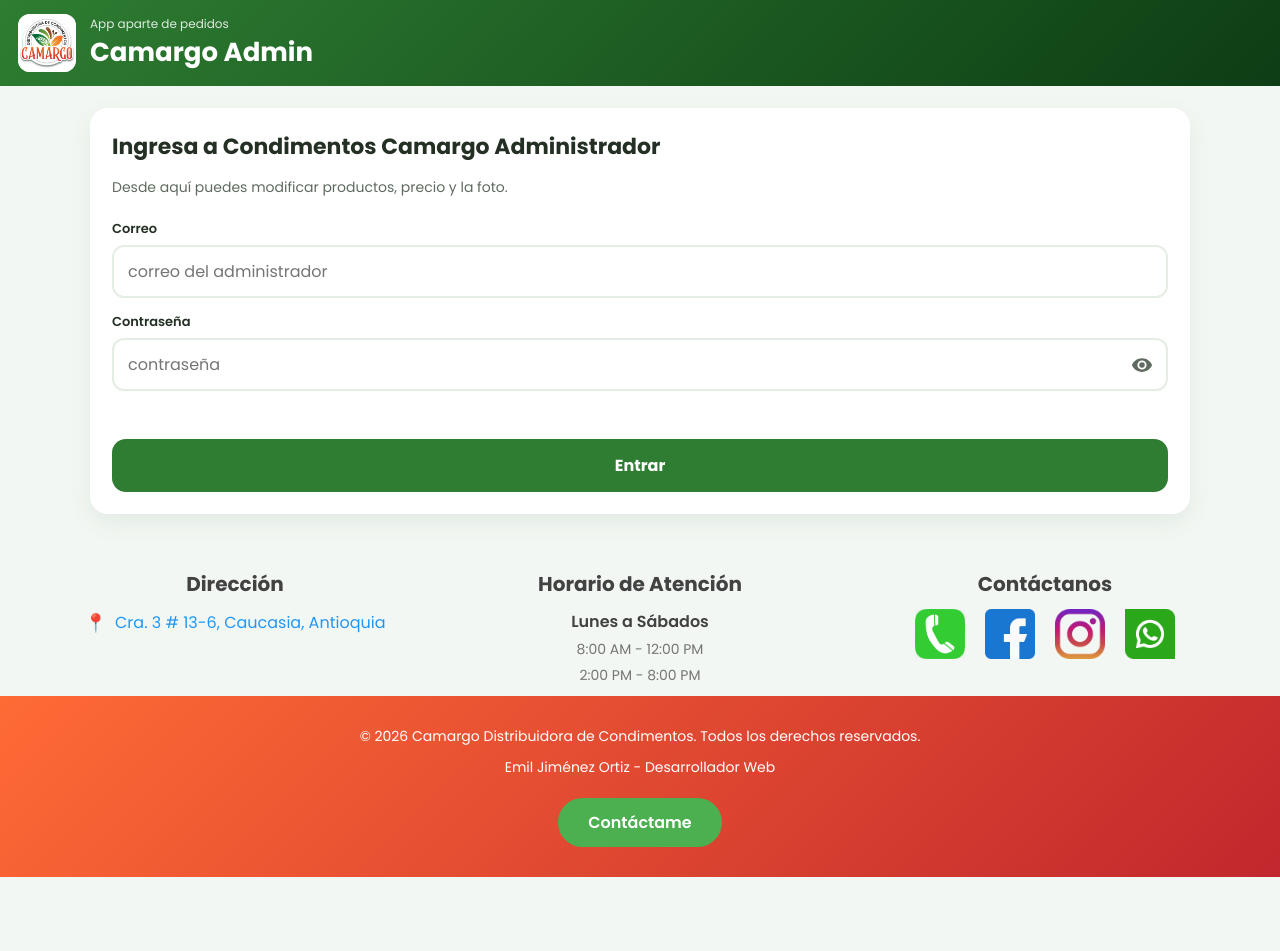
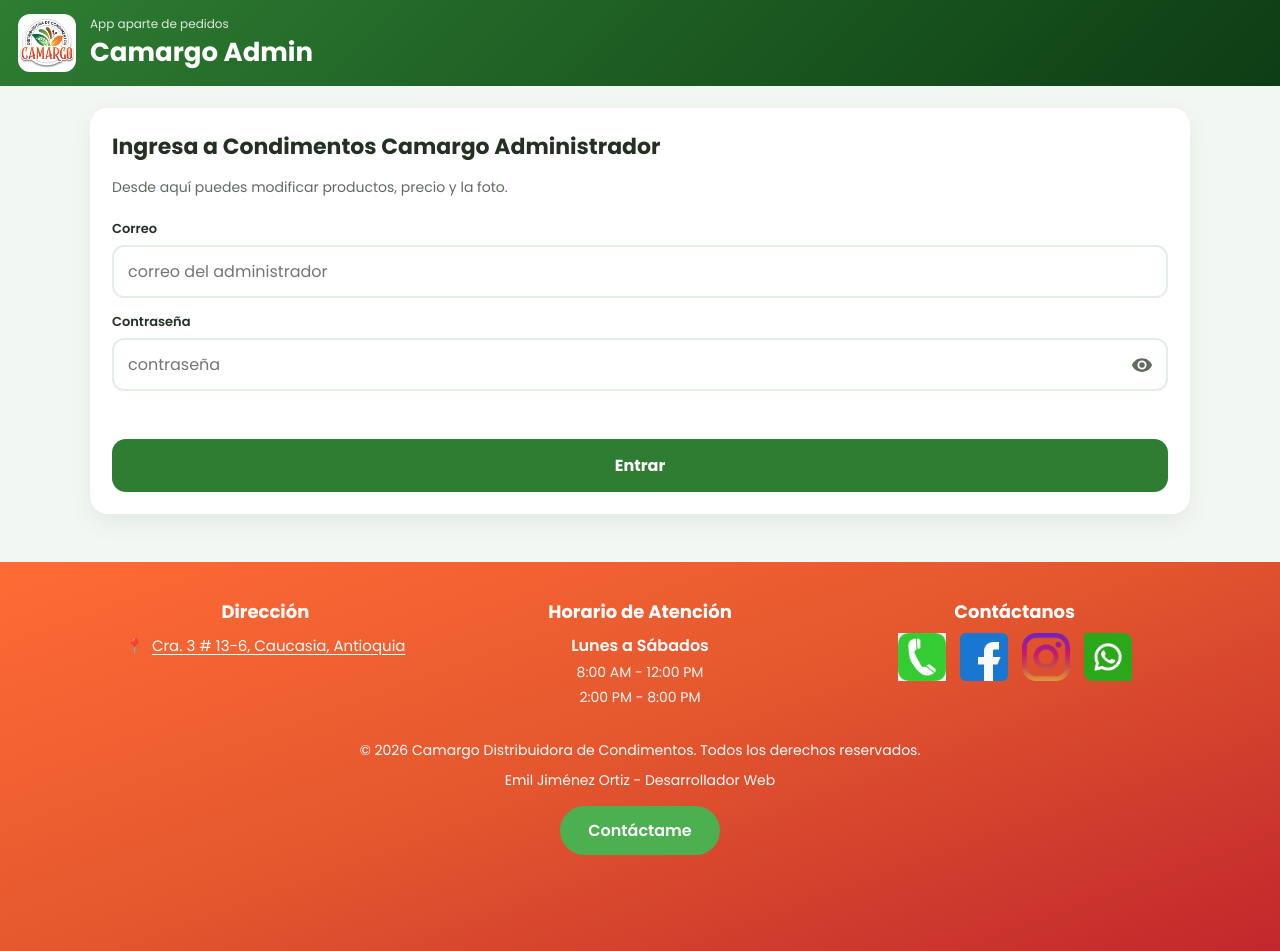
Before and after one commit to emiljimenez86/condimentosCamargo, a plain HTML site: page admin/index.html in a window 1280 px wide. Before the commit the page ends 877 px from the top, so only its background shows below. Drawn offline with Linux system fonts and the light colour scheme; no server answers.

Commit message:
Commit 111026 4

```diff
--- a/admin/admin.css
+++ b/admin/admin.css
@@ -341,77 +341,127 @@
     .brand-text h1 { font-size: 26px; }
 }
 
-.footer { width: 100%; margin-top: 0; }
-.footer-top { padding: 15px 15px 10px; }
+.footer {
+    width: 100%;
+    margin-top: 8px;
+    background: linear-gradient(160deg, #FF6B35 0%, #E4572E 48%, #C1272D 100%);
+    color: #fff;
+}
+
+.footer-top,
+.footer-bottom {
+    padding: 28px 16px;
+}
+
+.footer-bottom {
+    padding-top: 8px;
+    padding-bottom: 88px;
+}
+
 .footer-container {
-    max-width: 1200px;
+    width: min(1100px, 100%);
     margin: 0 auto;
     display: flex;
     flex-direction: column;
-    gap: 15px;
+    gap: 22px;
     align-items: center;
 }
-.footer-section { text-align: center; width: 100%; }
+
+.footer-section {
+    width: 100%;
+    text-align: center;
+}
+
 .footer-title {
-    font-size: 20px;
+    margin: 0 0 8px;
+    font-size: 18px;
     font-weight: 700;
-    color: #424242;
-    margin: 0 0 10px;
+    color: #fff;
 }
+
 .footer-address {
     display: inline-flex;
     align-items: center;
+    justify-content: center;
     gap: 8px;
+    max-width: 100%;
+    color: #fff;
+    font-size: 15px;
+    line-height: 1.4;
     text-decoration: none;
-    color: #2196F3;
-    font-size: 16px;
 }
-.footer-address:hover { color: #1976D2; }
-.address-pin { font-size: 18px; }
+
+.address-text-footer {
+    overflow-wrap: anywhere;
+    text-decoration: underline;
+    text-underline-offset: 3px;
+}
+
 .footer-schedule {
     display: flex;
     flex-direction: column;
-    gap: 5px;
+    gap: 4px;
     align-items: center;
 }
-.schedule-text { margin: 0; font-size: 16px; font-weight: 600; color: #424242; }
-.schedule-time { margin: 0; font-size: 14px; color: #757575; }
+
+.schedule-text,
+.schedule-time {
+    margin: 0;
+    color: #fff;
+}
+
+.schedule-text { font-size: 16px; font-weight: 600; }
+.schedule-time { font-size: 14px; opacity: 0.95; }
+
 .footer-social {
     display: flex;
     justify-content: center;
     align-items: center;
-    gap: 20px;
+    gap: 14px;
     flex-wrap: wrap;
 }
+
 .footer-social-link {
     display: flex;
     align-items: center;
     justify-content: center;
-    width: 50px;
-    height: 50px;
+    width: 48px;
+    height: 48px;
     text-decoration: none;
 }
-.footer-social-link:hover { transform: translateY(-3px) scale(1.1); }
+
+.footer-social-icon {
+    width: 48px;
+    height: 48px;
+    object-fit: contain;
+}
+
 .footer-social-link.facebook:hover,
-.footer-social-link.instagram:hover { cursor: not-allowed; opacity: 0.7; }
-.footer-social-icon { width: 50px; height: 50px; object-fit: contain; }
-.footer-bottom {
-    background: linear-gradient(135deg, #FF6B35 0%, #C1272D 100%);
-    padding: 30px 15px;
-    color: #fff;
+.footer-social-link.instagram:hover {
+    cursor: not-allowed;
+    opacity: 0.7;
 }
-.footer-bottom .footer-container { gap: 10px; }
+
+.footer-bottom .footer-container {
+    flex-direction: column;
+    gap: 10px;
+}
+
 .footer-copyright,
 .footer-developer {
     margin: 0;
+    max-width: 100%;
     font-size: 14px;
+    line-height: 1.45;
     text-align: center;
     color: #fff;
+    overflow-wrap: anywhere;
 }
+
 .footer-contact-btn {
     display: inline-block;
-    margin-top: 10px;
-    padding: 12px 30px;
+    margin-top: 6px;
+    padding: 12px 28px;
     background: #4CAF50;
     color: #fff;
     text-decoration: none;
@@ -419,13 +469,29 @@
     font-weight: 600;
     font-size: 16px;
 }
+
 .footer-contact-btn:hover { background: #2E7D32; }
 
+@media (max-width: 380px) {
+    .footer-social-link,
+    .footer-social-icon {
+        width: 42px;
+        height: 42px;
+    }
+
+    .footer-title { font-size: 17px; }
+}
+
 @media (min-width: 768px) {
+    .footer-top { padding: 36px 24px 20px; }
+    .footer-bottom { padding: 12px 24px 96px; }
+
     .footer-top .footer-container {
         flex-direction: row;
-        justify-content: space-around;
+        justify-content: space-between;
         align-items: flex-start;
+        gap: 24px;
     }
-    .footer-section { flex: 1; }
+
+    .footer-section { flex: 1; min-width: 0; }
 }
```
